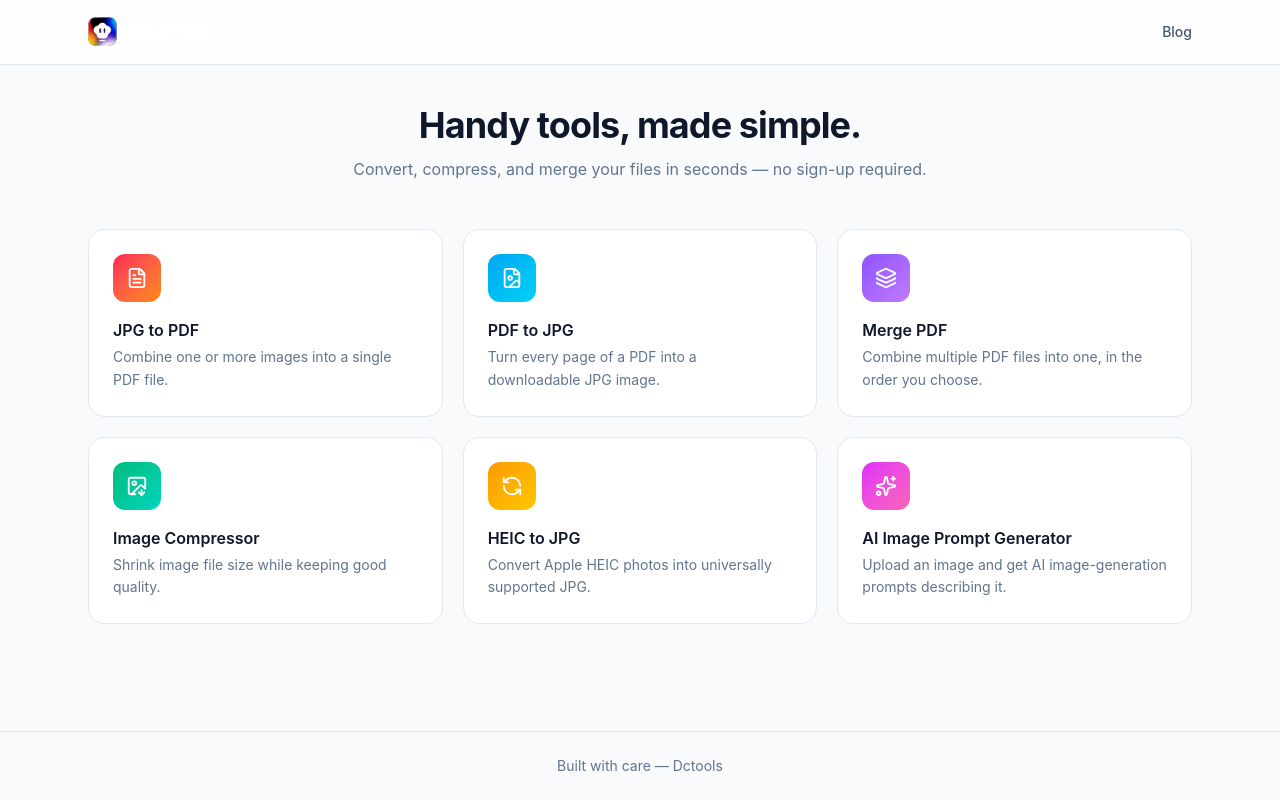
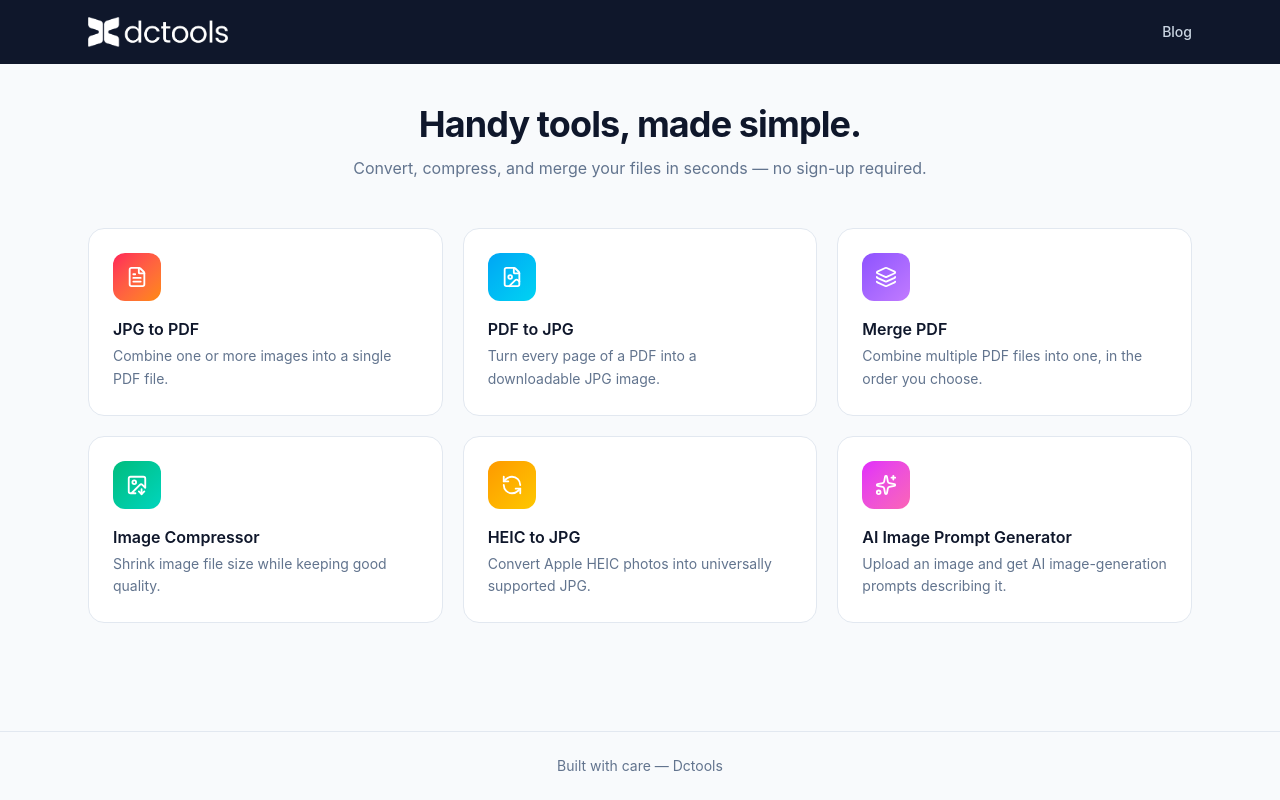
Before and after one commit to creativeuncle/toolsuncle, a React (Vite) app in the folder frontend/: page / in a window 1280 px wide. Built offline with nearby package versions, Linux system fonts and the light colour scheme; no server answers.

Commit message:
Update header logo and make header always dark
Uses the new dctools-updated.png wordmark. Since the mark is white,
the header background is now a fixed dark slate rather than following
light/dark mode, so the logo stays visible either way. Removes the
superseded logo/favicon assets.

```diff
--- a/frontend/src/components/Layout.jsx
+++ b/frontend/src/components/Layout.jsx
@@ -1,5 +1,5 @@
 import { Link, useLocation } from "react-router-dom";
-import logo from "../assets/dc-logo-new.png";
+import logo from "../assets/dctools-updated.png";
 
 export default function Layout({ children }) {
   const location = useLocation();
@@ -7,7 +7,7 @@ export default function Layout({ children }) {
 
   return (
     <div className="min-h-screen flex flex-col">
-      <header className="border-b border-slate-200 dark:border-slate-800 bg-white/80 dark:bg-slate-950/80 backdrop-blur sticky top-0 z-10">
+      <header className="bg-slate-900 sticky top-0 z-10">
         <div className="max-w-6xl mx-auto px-4 sm:px-6 h-16 flex items-center justify-between">
           <Link to="/">
             <img src={logo} alt="Dctools" style={{ height: "30px" }} className="w-auto" />
@@ -17,7 +17,7 @@ export default function Layout({ children }) {
             {isToolPage ? (
               <Link
                 to="/"
-                className="text-sm font-medium text-slate-600 dark:text-slate-300 hover:text-indigo-600 dark:hover:text-indigo-400 transition-colors"
+                className="text-sm font-medium text-slate-300 hover:text-indigo-400 transition-colors"
               >
                 ← All tools
               </Link>
@@ -26,8 +26,8 @@ export default function Layout({ children }) {
                 to="/blog"
                 className={`text-sm font-medium transition-colors ${
                   location.pathname === "/blog"
-                    ? "text-indigo-600 dark:text-indigo-400"
-                    : "text-slate-600 dark:text-slate-300 hover:text-indigo-600 dark:hover:text-indigo-400"
+                    ? "text-indigo-400"
+                    : "text-slate-300 hover:text-indigo-400"
                 }`}
               >
                 Blog
```
Also changed, not shown: frontend/src/assets/dc-favicon-new.png (deleted), frontend/src/assets/dc-logo-new.png (deleted).
